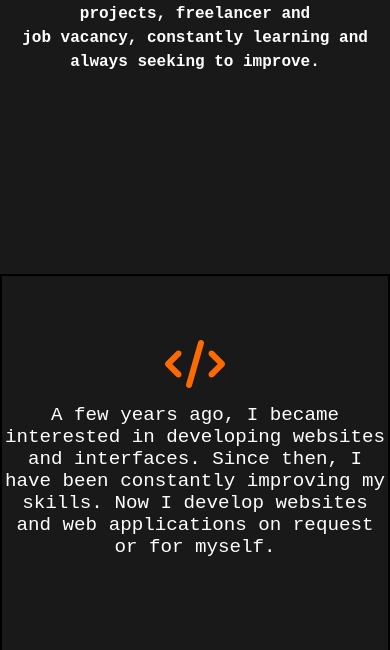
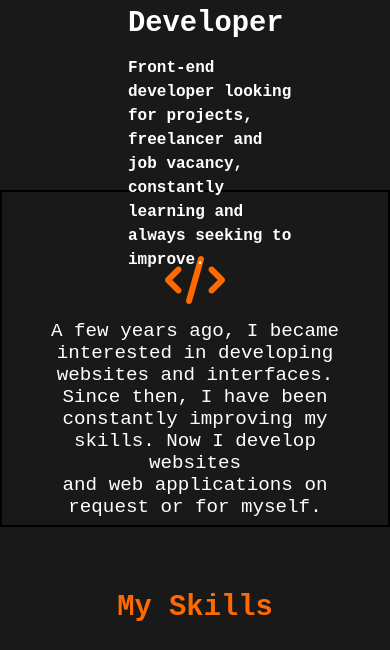
Before and after one commit to AmaaanAli/porfolio, a plain HTML site: page index.html in a window 390 px wide. Shown: the part 463-1113 px from the top of the page. Drawn offline with Linux system fonts and the light colour scheme.

Commit message:
index.css

```diff
--- a/index.css
+++ b/index.css
@@ -298,41 +298,41 @@ nav .nav-menu a:hover {
 
     .content {
         flex-direction: column;
-        text-align: center;
-        padding: 0rem;
-        align-items: flex-start;
-        height: 50vh;
+
+        align-items: center;
+        height: 40vh;
     }
 
     .content h1 {
         font-size: 2.5rem;
+        margin-right: 5rem;
     }
 
     .content h3 {
         font-size: 1.8rem;
+        margin-right: 5rem;
     }
 
     .content p {
         font-size: 1rem;
         line-height: 1.5rem;
+        margin-right: 5rem;
     }
 
-    .content img {
-        width: auto;
-        height: auto;
-    }
 
     .About {
         flex-direction: column;
         align-items: flex-start;
         text-align: center;
-        height: 60vh;
+        height: 40vh;
     }
 
     .About p {
-        padding-left: 0;
+        padding-left: 2rem;
+        padding-right: 2rem;
         font-size: 1.2rem;
         margin-top: 3rem;
+        text-align: center;
     }
 
     .fa-solid {
@@ -382,7 +382,7 @@ nav .nav-menu a:hover {
 
     .projects {
         padding: 1rem;
-        height: 90vh;
+        height: 50vh;
     }
 
     .projects h2 {
```
